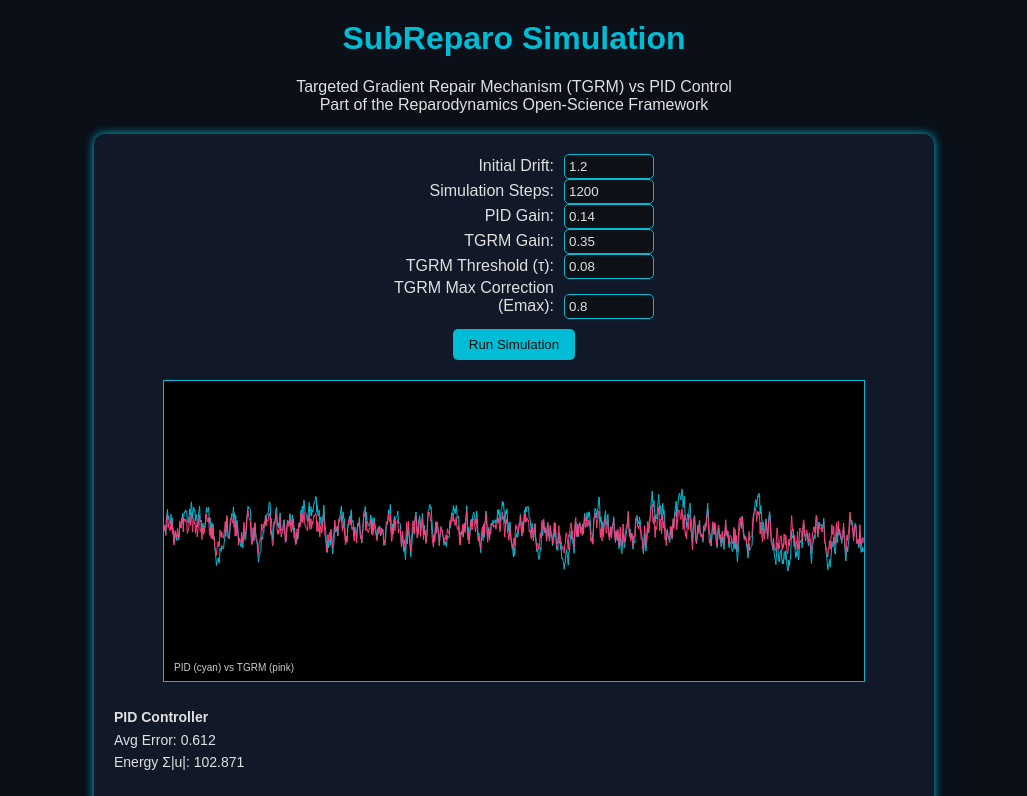
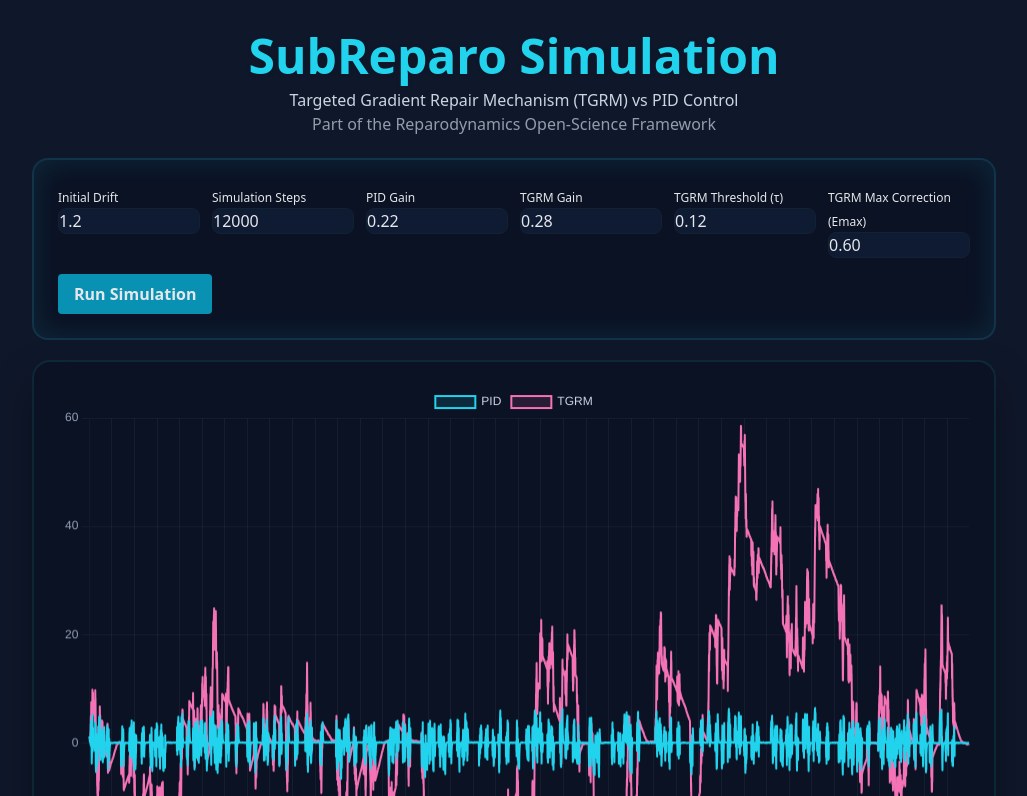
Before and after one commit to BoneManTGRM/subreparo-demo, a plain HTML site: page index.html in a window 1280 px wide. Both pictures are taken after a click on the button "Run Simulation". Shown: the top 796 px of the page, without its empty margins (126-1153 px from the left). Drawn offline with nearby package versions, Linux system fonts and the light colour scheme.

Commit message:
Update index.html

```diff
--- a/index.html
+++ b/index.html
@@ -1,159 +1,189 @@
 <!DOCTYPE html>
 <html lang="en">
 <head>
-<meta charset="UTF-8">
-<meta name="viewport" content="width=device-width, initial-scale=1.0">
-<title>SubReparo Simulation — TGRM vs PID</title>
-<style>
-body {
-  font-family: Arial, sans-serif;
-  background-color: #0a0f18;
-  color: #e0e0e0;
-  text-align: center;
-  margin: 0;
-  padding: 0;
-}
-h1 {
-  color: #00bcd4;
-  margin-top: 20px;
-}
-.container {
-  margin: 20px auto;
-  width: 90%;
-  max-width: 800px;
-  background: #111827;
-  padding: 20px;
-  border-radius: 10px;
-  box-shadow: 0 0 10px #00bcd4;
-}
-label {
-  display: inline-block;
-  width: 180px;
-  text-align: right;
-  margin-right: 10px;
-}
-input {
-  width: 80px;
-  padding: 4px;
-  background: #0d1117;
-  border: 1px solid #00bcd4;
-  color: #e0e0e0;
-  border-radius: 5px;
-}
-button {
-  background: #00bcd4;
-  color: #111;
-  padding: 8px 16px;
-  border: none;
-  border-radius: 5px;
-  cursor: pointer;
-  margin-top: 10px;
-}
-button:hover {
-  background: #0097a7;
-}
-canvas {
-  margin-top: 20px;
-  background: #000;
-  border: 1px solid #00bcd4;
-}
-.stats {
-  text-align: left;
-  margin-top: 20px;
-  font-size: 14px;
-  line-height: 1.6;
-}
-</style>
+  <meta charset="utf-8" />
+  <meta name="viewport" content="width=device-width,initial-scale=1" />
+  <title>SubReparo Simulation — TGRM vs PID</title>
+  <script src="https://cdn.tailwindcss.com"></script>
+  <script src="https://cdn.jsdelivr.net/npm/chart.js"></script>
+  <style>
+    body { background:#0f172a; color:#e5e7eb; }
+    .panel { background:#0b1224; border-radius:16px; box-shadow:0 0 0 2px rgba(0,255,255,.08), 0 20px 40px rgba(0,0,0,.35); }
+    .neon { box-shadow:0 0 0 2px rgba(34,211,238,.15), 0 0 30px rgba(34,211,238,.12) inset; border-radius:14px; }
+    input { background:#0f1a33; border:1px solid #123; border-radius:8px; padding:.5rem .6rem; width:100%; }
+  </style>
 </head>
-<body>
+<body class="min-h-screen">
+  <div class="max-w-5xl mx-auto p-4 md:p-8 space-y-6">
+    <header class="text-center">
+      <h1 class="text-3xl md:text-5xl font-extrabold text-cyan-400 drop-shadow">SubReparo Simulation</h1>
+      <p class="text-sm md:text-base text-slate-300 mt-2">
+        Targeted Gradient Repair Mechanism (TGRM) vs PID Control<br>
+        <span class="opacity-70">Part of the Reparodynamics Open-Science Framework</span>
+      </p>
+    </header>
 
-<h1>SubReparo Simulation</h1>
-<p>Targeted Gradient Repair Mechanism (TGRM) vs PID Control<br>Part of the Reparodynamics Open-Science Framework</p>
+    <section class="panel neon p-4 md:p-6">
+      <div class="grid grid-cols-2 md:grid-cols-6 gap-3">
+        <div><label class="text-xs">Initial Drift</label><input id="initialDrift" value="1.2" type="number" step="0.1"></div>
+        <div><label class="text-xs">Simulation Steps</label><input id="steps" value="12000" type="number" step="100"></div>
+        <div><label class="text-xs">PID Gain</label><input id="pidGain" value="0.22" type="number" step="0.01"></div>
+        <div><label class="text-xs">TGRM Gain</label><input id="tgrmGain" value="0.28" type="number" step="0.01"></div>
+        <div><label class="text-xs">TGRM Threshold (τ)</label><input id="tgrmTau" value="0.12" type="number" step="0.01"></div>
+        <div><label class="text-xs">TGRM Max Correction (Emax)</label><input id="tgrmEmax" value="0.60" type="number" step="0.01"></div>
+      </div>
+      <div class="mt-4">
+        <button id="run" class="px-4 py-2 bg-cyan-600 hover:bg-cyan-700 rounded font-semibold">Run Simulation</button>
+      </div>
+    </section>
 
-<div class="container">
-  <div>
-    <label>Initial Drift:</label><input id="drift" value="1.2"><br>
-    <label>Simulation Steps:</label><input id="steps" value="1200"><br>
-    <label>PID Gain:</label><input id="pidGain" value="0.14"><br>
-    <label>TGRM Gain:</label><input id="tgrmGain" value="0.35"><br>
-    <label>TGRM Threshold (τ):</label><input id="tgrmTau" value="0.08"><br>
-    <label>TGRM Max Correction (Emax):</label><input id="tgrmEmax" value="0.8"><br>
-    <button onclick="runSimulation()">Run Simulation</button>
+    <section class="panel p-4 md:p-6">
+      <canvas id="chart" height="240"></canvas>
+      <p class="mt-2 text-xs text-slate-400">PID (cyan) vs TGRM (pink)</p>
+    </section>
+
+    <section class="grid md:grid-cols-2 gap-4">
+      <div class="panel p-4">
+        <h3 class="text-lg font-semibold text-cyan-300">PID Controller</h3>
+        <div class="mt-2 space-y-1 text-sm">
+          <div>Avg Error: <span id="pid_err" class="font-mono">-</span></div>
+          <div>Energy Σ|u|: <span id="pid_energy" class="font-mono">-</span></div>
+        </div>
+      </div>
+      <div class="panel p-4">
+        <h3 class="text-lg font-semibold text-pink-300">TGRM (SubReparo)</h3>
+        <div class="mt-2 space-y-1 text-sm">
+          <div>Avg Error: <span id="t_err" class="font-mono">-</span></div>
+          <div>REPS (Repair Events): <span id="t_reps" class="font-mono">-</span></div>
+          <div>Energy Σ|u|: <span id="t_energy" class="font-mono">-</span></div>
+        </div>
+      </div>
+    </section>
   </div>
-  <canvas id="chart" width="700" height="300"></canvas>
 
-  <div class="stats" id="stats"></div>
-</div>
+  <script>
+    // ---------- helpers ----------
+    function clamp(v, lo, hi){ return Math.min(Math.max(v, lo), hi); }
 
-<script>
-function runSimulation() {
-  const steps = parseInt(document.getElementById('steps').value);
-  const drift = parseFloat(document.getElementById('drift').value);
-  const pidGain = parseFloat(document.getElementById('pidGain').value);
-  const tgrmGain = parseFloat(document.getElementById('tgrmGain').value);
-  const tau = parseFloat(document.getElementById('tgrmTau').value);
-  const emax = parseFloat(document.getElementById('tgrmEmax').value);
+    // Bursty hazard: small noise + spike clusters + slow drift
+    function makeHazardGenerator(cfg = {}) {
+      const {
+        baseNoise=0.04,   // small noise
+        burstAmp=1.5,     // spike height
+        burstProb=0.02,   // chance to start cluster
+        clusterLen=40,    // spikes per cluster
+        driftSlope=0.00035
+      } = cfg;
+      let burstLeft = 0, drift = 0;
+      return () => {
+        if (burstLeft<=0 && Math.random()<burstProb) burstLeft = clusterLen;
+        if (burstLeft>0) burstLeft--;
+        drift += (Math.random() - 0.5) * driftSlope * 2;
+        const noise = (Math.random() - 0.5) * 2 * baseNoise;
+        const spike = (burstLeft>0) ? (Math.random()<0.5 ? -burstAmp : burstAmp) : 0;
+        return noise + spike + drift;
+      };
+    }
 
-  let pid = 0, tgrm = 0, trueVal = 0;
-  let pidErr = [], tgrmErr = [];
-  let pidEnergy = 0, tgrmEnergy = 0, reps = 0;
+    // Create one hazard sequence so both controllers face the exact same disturbance
+    function makeHazardArray(steps, generator){
+      const arr = new Array(steps);
+      for (let i=0;i<steps;i++) arr[i] = generator();
+      return arr;
+    }
 
-  for (let i = 0; i < steps; i++) {
-    trueVal += drift * (Math.random() - 0.5);
-    let errPID = trueVal - pid;
-    pid += pidGain * errPID;
-    pidEnergy += Math.abs(pidGain * errPID);
-    pidErr.push(errPID);
+    // PID with energy tracking
+    function simulate_pid(drift, gain, steps, hazardArr){
+      const history = [];
+      let err_sum = 0, energy = 0;
+      for (let i=0;i<steps;i++){
+        drift += hazardArr[i];
+        history.push(drift);
+        const u = -gain * drift; // proportional only to keep simple
+        drift += u;
+        energy += Math.abs(u);
+        err_sum += Math.abs(drift);
+      }
+      return { history, avg_err: err_sum/steps, energy, time_ms: 0 };
+    }
 
-    let errTGRM = trueVal - tgrm;
-    if (Math.abs(errTGRM) > tau) {
-      let correction = tgrmGain * errTGRM;
-      correction = Math.max(-emax, Math.min(emax, correction));
-      tgrm += correction;
-      tgrmEnergy += Math.abs(correction);
-      reps++;
+    // TGRM: thresholded, bounded correction + cooldown to prevent chatter
+    function simulate_tgrm(drift, gain, tau, emax, steps, hazardArr, cooldownSteps=3){
+      const history = [];
+      let err_sum = 0, energy = 0, reps = 0, cd = 0;
+      for (let i=0;i<steps;i++){
+        drift += hazardArr[i];
+        history.push(drift);
+
+        if (cd===0 && Math.abs(drift) > tau){
+          const excess = Math.abs(drift) - tau;           // only push back what exceeds τ
+          const bounded = clamp(excess, 0, emax);
+          const u = Math.sign(drift) * bounded * gain;    // push against drift
+          drift -= u;
+          energy += Math.abs(u);
+          reps += 1;
+          cd = cooldownSteps;                              // hysteresis/cooldown
+        } else if (cd>0) {
+          cd -= 1;
+        }
+        err_sum += Math.abs(drift);
+      }
+      return { history, avg_err: err_sum/steps, energy, reps, time_ms: 0 };
     }
-    tgrmErr.push(errTGRM);
-  }
 
-  let avgPID = pidErr.reduce((a,b)=>a+Math.abs(b),0)/steps;
-  let avgTGRM = tgrmErr.reduce((a,b)=>a+Math.abs(b),0)/steps;
+    // ---------- chart ----------
+    const ctx = document.getElementById('chart').getContext('2d');
+    let chart = new Chart(ctx, {
+      type:'line',
+      data:{ labels:[], datasets:[
+        {label:'PID', data:[], borderColor:'rgba(34,211,238,1)', backgroundColor:'rgba(34,211,238,.12)', borderWidth:2, pointRadius:0, tension:.25},
+        {label:'TGRM', data:[], borderColor:'rgba(244,114,182,1)', backgroundColor:'rgba(244,114,182,.12)', borderWidth:2, pointRadius:0, tension:.25},
+      ]},
+      options:{
+        animation:false,
+        responsive:true,
+        scales:{
+          x:{ ticks:{color:'#94a3b8'}, grid:{color:'rgba(148,163,184,.08)'} },
+          y:{ ticks:{color:'#94a3b8'}, grid:{color:'rgba(148,163,184,.08)'} }
+        },
+        plugins:{ legend:{ labels:{ color:'#cbd5e1' } } }
+      }
+    });
 
-  drawChart(pidErr, tgrmErr);
-  document.getElementById('stats').innerHTML = `
-  <b>PID Controller</b><br>
-  Avg Error: ${avgPID.toFixed(3)}<br>
-  Energy Σ|u|: ${pidEnergy.toFixed(3)}<br><br>
-  <b>TGRM (SubReparo)</b><br>
-  Avg Error: ${avgTGRM.toFixed(3)}<br>
-  REPS (Repair Events): ${reps}<br>
-  Energy Σ|u|: ${tgrmEnergy.toFixed(3)}<br>
-  `;
-}
+    // ---------- UI wiring ----------
+    const el = id => document.getElementById(id);
+    const outs = {
+      pid_err: el('pid_err'), pid_energy: el('pid_energy'),
+      t_err: el('t_err'), t_energy: el('t_energy'), t_reps: el('t_reps')
+    };
 
-function drawChart(pidErr, tgrmErr) {
-  const ctx = document.getElementById('chart').getContext('2d');
-  ctx.clearRect(0, 0, 700, 300);
-  ctx.beginPath();
-  ctx.strokeStyle = '#00bcd4';
-  for (let i = 0; i < pidErr.length; i++) {
-    let y = 150 - pidErr[i] * 20;
-    ctx.lineTo(i / pidErr.length * 700, y);
-  }
-  ctx.stroke();
+    el('run').addEventListener('click', () => {
+      const initialDrift = parseFloat(el('initialDrift').value);
+      const steps = parseInt(el('steps').value, 10);
+      const pidGain = parseFloat(el('pidGain').value);
+      const tGain = parseFloat(el('tgrmGain').value);
+      const tau = parseFloat(el('tgrmTau').value);
+      const emax = parseFloat(el('tgrmEmax').value);
 
-  ctx.beginPath();
-  ctx.strokeStyle = '#ff4081';
-  for (let i = 0; i < tgrmErr.length; i++) {
-    let y = 150 - tgrmErr[i] * 20;
-    ctx.lineTo(i / tgrmErr.length * 700, y);
-  }
-  ctx.stroke();
+      // Same hazards for both
+      const hz = makeHazardArray(steps, makeHazardGenerator());
 
-  ctx.fillStyle = '#ccc';
-  ctx.fillText('PID (cyan) vs TGRM (pink)', 10, 290);
-}
-</script>
+      const pid = simulate_pid(initialDrift, pidGain, steps, hz);
+      const tgrm = simulate_tgrm(initialDrift, tGain, tau, emax, steps, hz);
 
+      // Update numbers
+      outs.pid_err.textContent = pid.avg_err.toFixed(3);
+      outs.pid_energy.textContent = pid.energy.toFixed(3);
+      outs.t_err.textContent = tgrm.avg_err.toFixed(3);
+      outs.t_energy.textContent = tgrm.energy.toFixed(3);
+      outs.t_reps.textContent = tgrm.reps.toString();
+
+      // Update chart
+      chart.data.labels = Array.from({length:steps}, (_,i)=>i+1);
+      chart.data.datasets[0].data = pid.history;
+      chart.data.datasets[1].data = tgrm.history;
+      chart.update();
+    });
+  </script>
 </body>
 </html>
```
